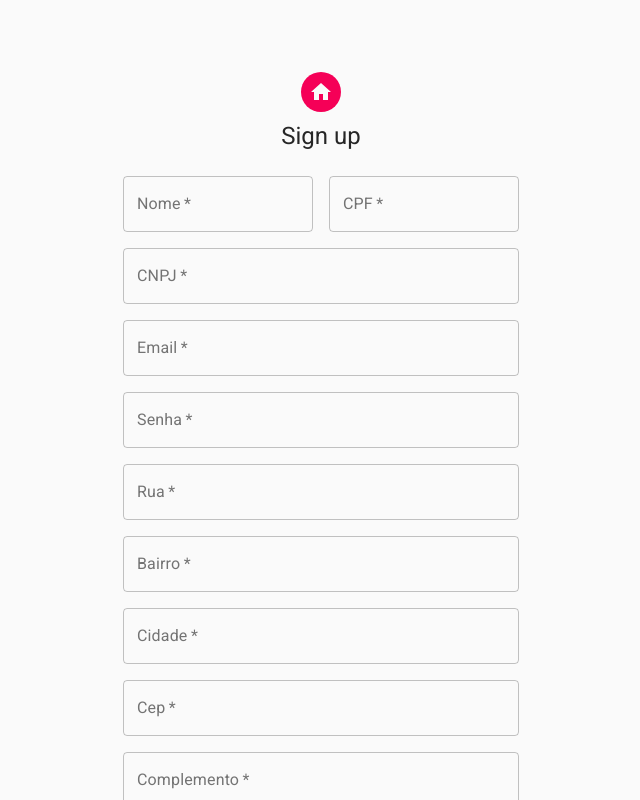
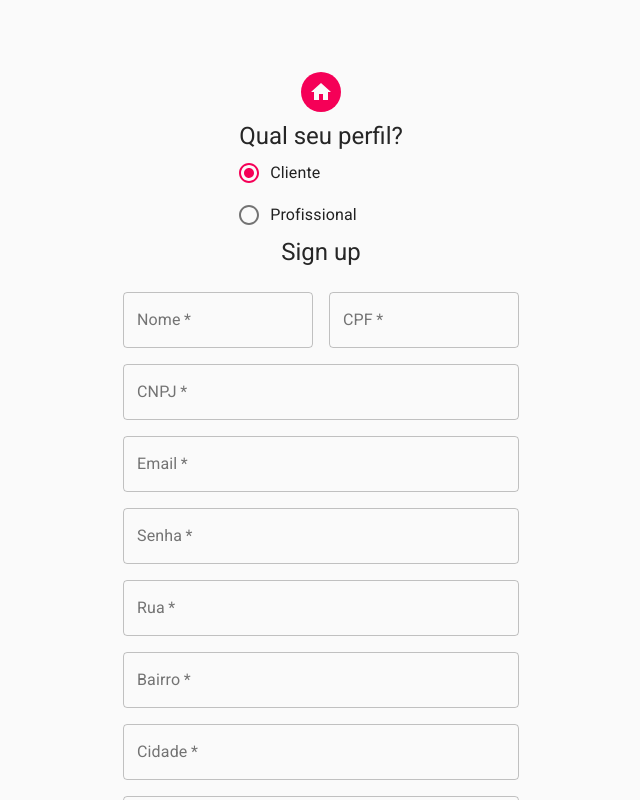
Before and after one commit to Romariofersouza/servicos-frontend, a React (Create React App) app: page / in a window 1280 px wide. Shown: the top 800 px of the page, without its empty margins (319-959 px from the left). Built offline with nearby package versions, Linux system fonts and the light colour scheme.

Commit message:
Add Radio Group

```diff
--- a/src/components/Cadastro.js
+++ b/src/components/Cadastro.js
@@ -2,24 +2,18 @@ import React, { createRef } from "react";
 import Avatar from "@material-ui/core/Avatar";
 import Button from "@material-ui/core/Button";
 import CssBaseline from "@material-ui/core/CssBaseline";
-import FormControlLabel from "@material-ui/core/FormControlLabel";
 import Checkbox from "@material-ui/core/Checkbox";
 import Link from "@material-ui/core/Link";
 import Grid from "@material-ui/core/Grid";
 import Box from "@material-ui/core/Box";
-import {
-  Home as HomeIcon,
-} from '@material-ui/icons';
+import { Home as HomeIcon } from "@material-ui/icons";
 import Typography from "@material-ui/core/Typography";
 import { makeStyles } from "@material-ui/core/styles";
 import Container from "@material-ui/core/Container";
 import axios from "axios";
 import MyInput from "./MyInput";
-import Radio from '@material-ui/core/Radio';
-import RadioGroup from '@material-ui/core/RadioGroup';
-import FormControl from '@material-ui/core/FormControl';
-import FormLabel from '@material-ui/core/FormLabel';
-
+import { Radio, FormControlLabel } from "@material-ui/core";
+import MyRadioGroup from "./MyRadioGroup";
 
 function Copyright() {
   return (
@@ -80,6 +74,11 @@ export default function SignUp(props) {
   const inputEmailRef = createRef();
   const inputSenhaRef = createRef();
   const inputCnpjRef = createRef();
+  const radioGroupTypeRef = createRef();
+
+  const getinputRadioRef = () => {
+    return radioGroupTypeRef.current;
+  };
 
   const getInputRuaRef = () => {
     return inputRuaRef.current;
@@ -115,11 +114,11 @@ export default function SignUp(props) {
 
   const getInputEmailRef = () => {
     return inputEmailRef.current;
-  }
+  };
 
   const getInputSenhaRef = () => {
     return inputSenhaRef.current;
-  }
+  };
 
   const handleOnFormSubmit = async (event) => {
     event.preventDefault();
@@ -134,6 +133,7 @@ export default function SignUp(props) {
       complemento: getInputComplementoRef().getValue(),
     });
 
+    if (getinputRadioRef().getValue() === "C") {
       await axios.post("/api/Cliente", {
         cpf: getInputCpfRef().getValue(),
         nome: getInputNameRef().getValue(),
@@ -141,23 +141,29 @@ export default function SignUp(props) {
         senha: getInputSenhaRef().getValue(),
         idEndereco: data.id,
       });
+    } else {
+      await axios.post("/api/Cliente", {
+        cpf: getInputCpfRef().getValue(),
+        nome: getInputNameRef().getValue(),
+        email: getInputEmailRef().getValue(),
+        senha: getInputSenhaRef().getValue(),
+        idEndereco: data.id,
+      });
+    }
 
-    getInputNameRef().setValue('');
-    getInputCpfRef().setValue('');
-    getInputEmailRef().setValue('');
-    getInputSenhaRef().setValue('');
-    getInputRuaRef().setValue('');
-    getInputBairroRef().setValue('');
-    getInputCidadeRef().setValue('');
-    getInputComplementoRef().setValue('');
-    getInputCepRef().setValue('');
-    getInputCnpjRef().setValue('');
-
+    getInputNameRef().setValue("");
+    getInputCpfRef().setValue("");
+    getInputEmailRef().setValue("");
+    getInputSenhaRef().setValue("");
+    getInputRuaRef().setValue("");
+    getInputBairroRef().setValue("");
+    getInputCidadeRef().setValue("");
+    getInputComplementoRef().setValue("");
+    getInputCepRef().setValue("");
+    getInputCnpjRef().setValue("");
 
     alert("Cadastro efetuado com sucesso");
   };
-
-
 
   return (
     <Container component="main" maxWidth="xs">
@@ -166,6 +172,22 @@ export default function SignUp(props) {
         <Avatar className={classes.avatar}>
           <HomeIcon />
         </Avatar>
+        <MyRadioGroup
+          ref={radioGroupTypeRef}
+          aria-label="perfil"
+          name="perfil1"
+          defaultValue="C"
+        >
+          <Typography component="h1" variant="h5">
+            Qual seu perfil?
+          </Typography>
+          <FormControlLabel value="C" control={<Radio />} label="Cliente" />
+          <FormControlLabel
+            value="P"
+            control={<Radio />}
+            label="Profissional"
+          />
+        </MyRadioGroup>
         <Typography component="h1" variant="h5">
           Sign up
         </Typography>
--- /dev/null
+++ b/src/components/MyRadioGroup.js
@@ -0,0 +1,29 @@
+import { forwardRef, useImperativeHandle, useState } from "react";
+import { RadioGroup } from "@material-ui/core";
+
+const MyRadioGroup = forwardRef((props, ref) => {
+  const { defaultValue } = props;
+
+  const [value, setValue] = useState(defaultValue || "");
+
+  const handleChange = (event) => {
+    setValue(event.target.value);
+  };
+
+  const getValue = () => {
+    return value;
+  };
+
+  useImperativeHandle(ref, () => ({
+    setValue,
+    getValue,
+  }));
+
+  return (
+    <RadioGroup {...props} value={value} onChange={handleChange}>
+      {props.children}
+    </RadioGroup>
+  );
+});
+
+export default MyRadioGroup;
```
Lines whose indentation alone changed are shown as unchanged.
